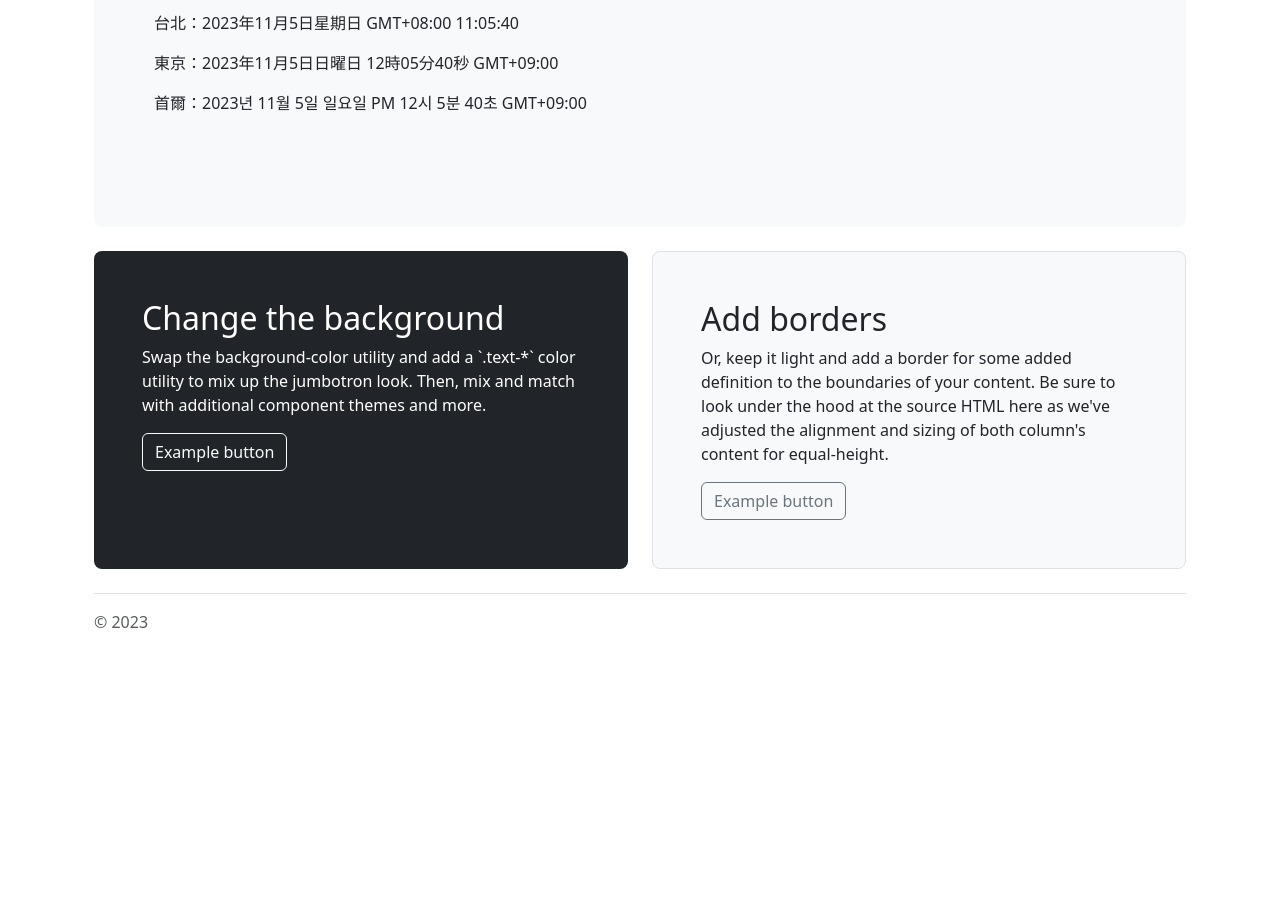
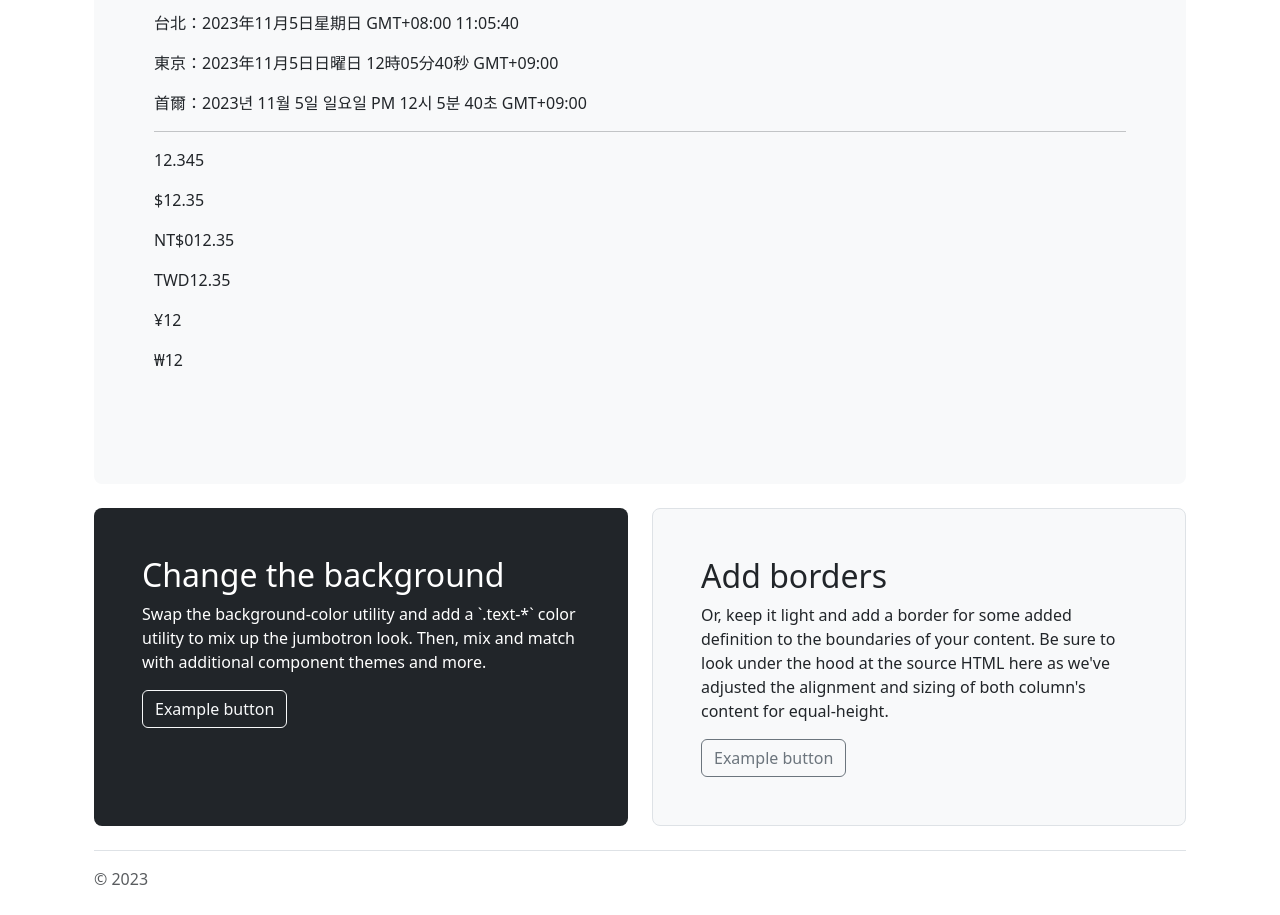
Before and after one commit to HsiaoHungWang/AngularDemo, an Angular app in the folder my-app/: page /about/award in a window 1280 px wide. Shown: the part 980-1895 px from the top of the page. Before the commit the page ends 1638 px from the top, so only its background shows below. Built offline with nearby package versions, Linux system fonts and the light colour scheme.

Commit message:
currency pipe

```diff
--- a/my-app/src/app/award/award.component.html
+++ b/my-app/src/app/award/award.component.html
@@ -20,3 +20,10 @@
 <p>台北：{{today | date:'full':'UTC+8':'tw'}}</p>
 <p>東京：{{today | date:'full':'UTC+9':'ja'}}</p>
 <p>首爾：{{today | date:'full':'UTC+9':'ko'}}</p>
+<hr />
+<p>{{12.345}}</p>
+<p>{{12.345 | currency}}</p>
+<p>{{12.345 | currency:'TWD':true:'3.0-2'}}</p>
+<p>{{12.345 | currency:'TWD':false}}</p>
+<p>{{12.345 | currency:'JPY':true}}</p>
+<p>{{12.345 | currency:'KRW':true}}</p>
```
